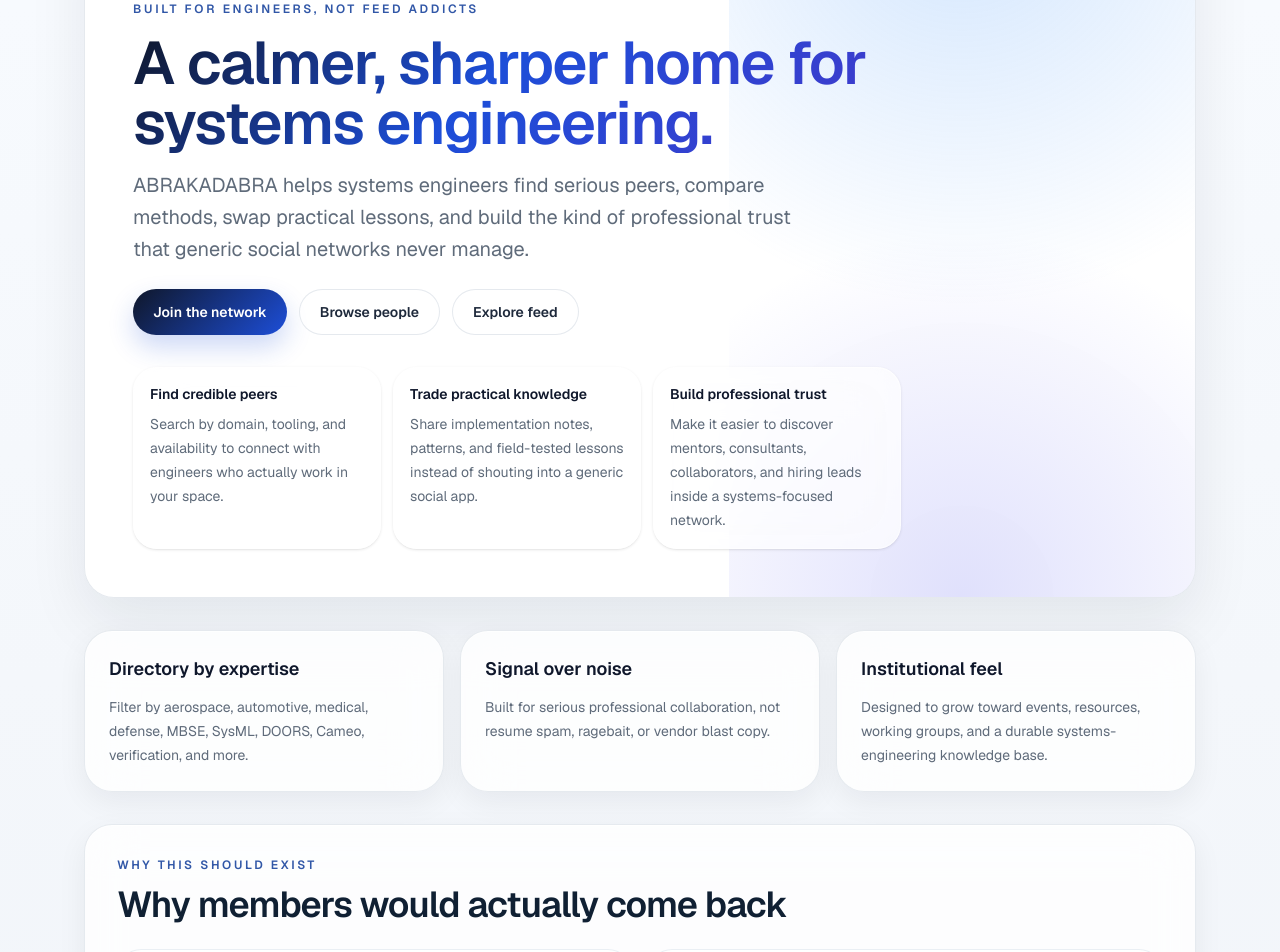
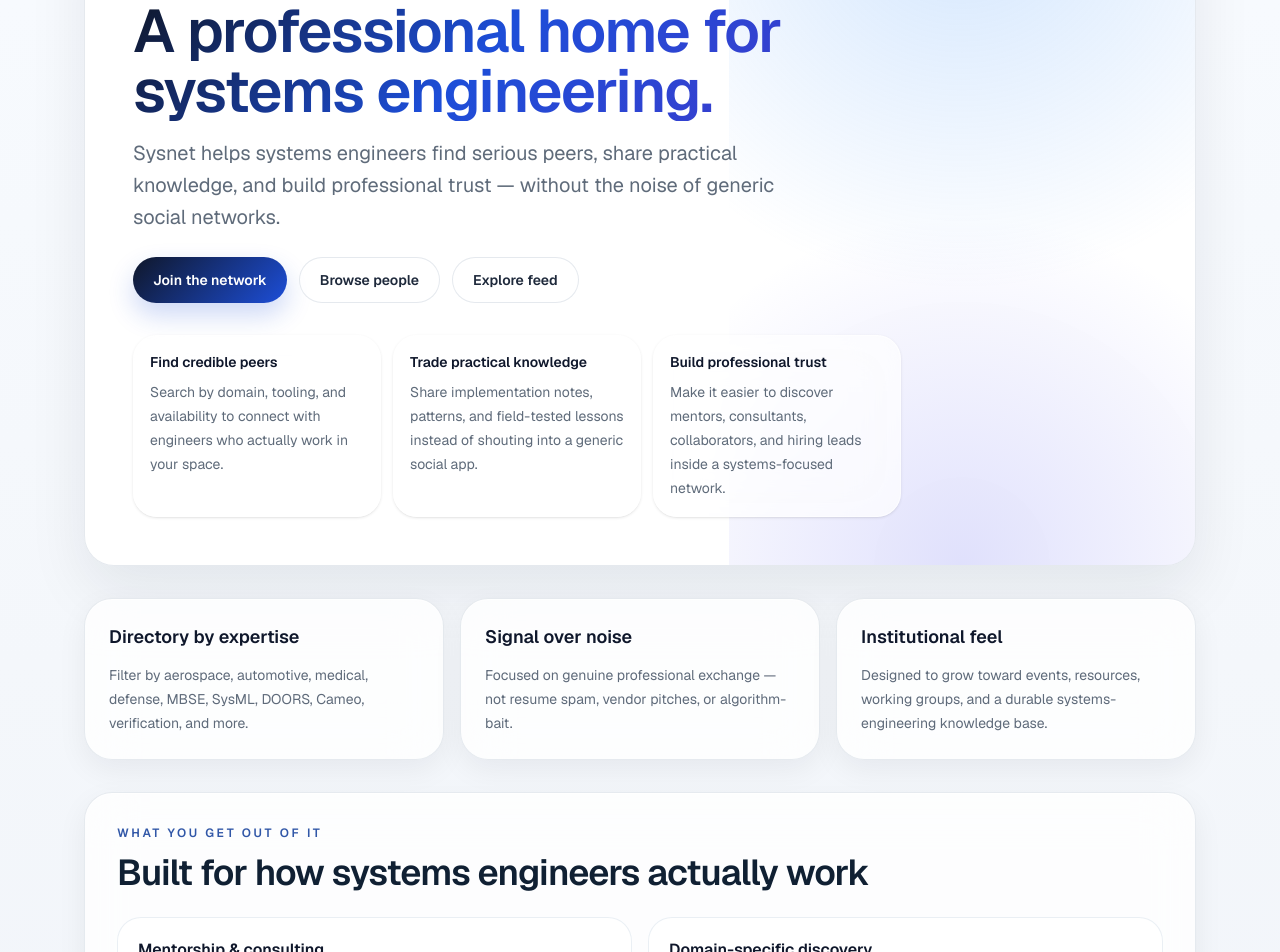
Before and after one commit to asdsadsadsasadsa/sysnet-org, a Next.js app in the folder frontend/: page / in a window 1280 px wide. Shown: the part 220-1172 px from the top of the page. Built offline with nearby package versions, Linux system fonts and the light colour scheme; no server answers.

Commit message:
fix: remove pitch-deck copy from homepage, fix placeholder text

```diff
--- a/frontend/src/app/page.tsx
+++ b/frontend/src/app/page.tsx
@@ -12,7 +12,7 @@
 
 const pillars = [
   ["Directory by expertise", "Filter by aerospace, automotive, medical, defense, MBSE, SysML, DOORS, Cameo, verification, and more."],
-  ["Signal over noise", "Built for serious professional collaboration, not resume spam, ragebait, or vendor blast copy."],
+  ["Signal over noise", "Focused on genuine professional exchange — not resume spam, vendor pitches, or algorithm-bait."],
   ["Institutional feel", "Designed to grow toward events, resources, working groups, and a durable systems-engineering knowledge base."],
 ];
 
@@ -65,13 +65,12 @@
             <span className="pill">MBSE • Systems thinking • Trusted peers</span>
           </div>
           <div className="space-y-4">
-            <p className="eyebrow">Built for engineers, not feed addicts</p>
             <h1 className="grad-title text-4xl font-semibold tracking-tight md:text-6xl">
-              A calmer, sharper home for systems engineering.
+              A professional home for systems engineering.
             </h1>
             <p className="max-w-2xl text-lg leading-8 soft-muted md:text-xl">
-              ABRAKADABRA helps systems engineers find serious peers, compare methods, swap practical lessons,
-              and build the kind of professional trust that generic social networks never manage.
+              Sysnet helps systems engineers find serious peers, share practical knowledge,
+              and build professional trust — without the noise of generic social networks.
             </p>
           </div>
           <div className="flex flex-wrap gap-3">
@@ -107,8 +106,8 @@
 
       <section className="page-grid">
         <article className="shell-card p-6 md:p-8">
-          <p className="eyebrow">Why this should exist</p>
-          <h2 className="section-title mt-3">Why members would actually come back</h2>
+          <p className="eyebrow">What you get out of it</p>
+          <h2 className="section-title mt-3">Built for how systems engineers actually work</h2>
           <div className="mt-6 grid gap-4 md:grid-cols-2">
             {reasonsToJoin.map(([title, body]) => (
               <div key={title} className="rounded-[24px] border border-slate-200/70 bg-white/80 p-5">
```
